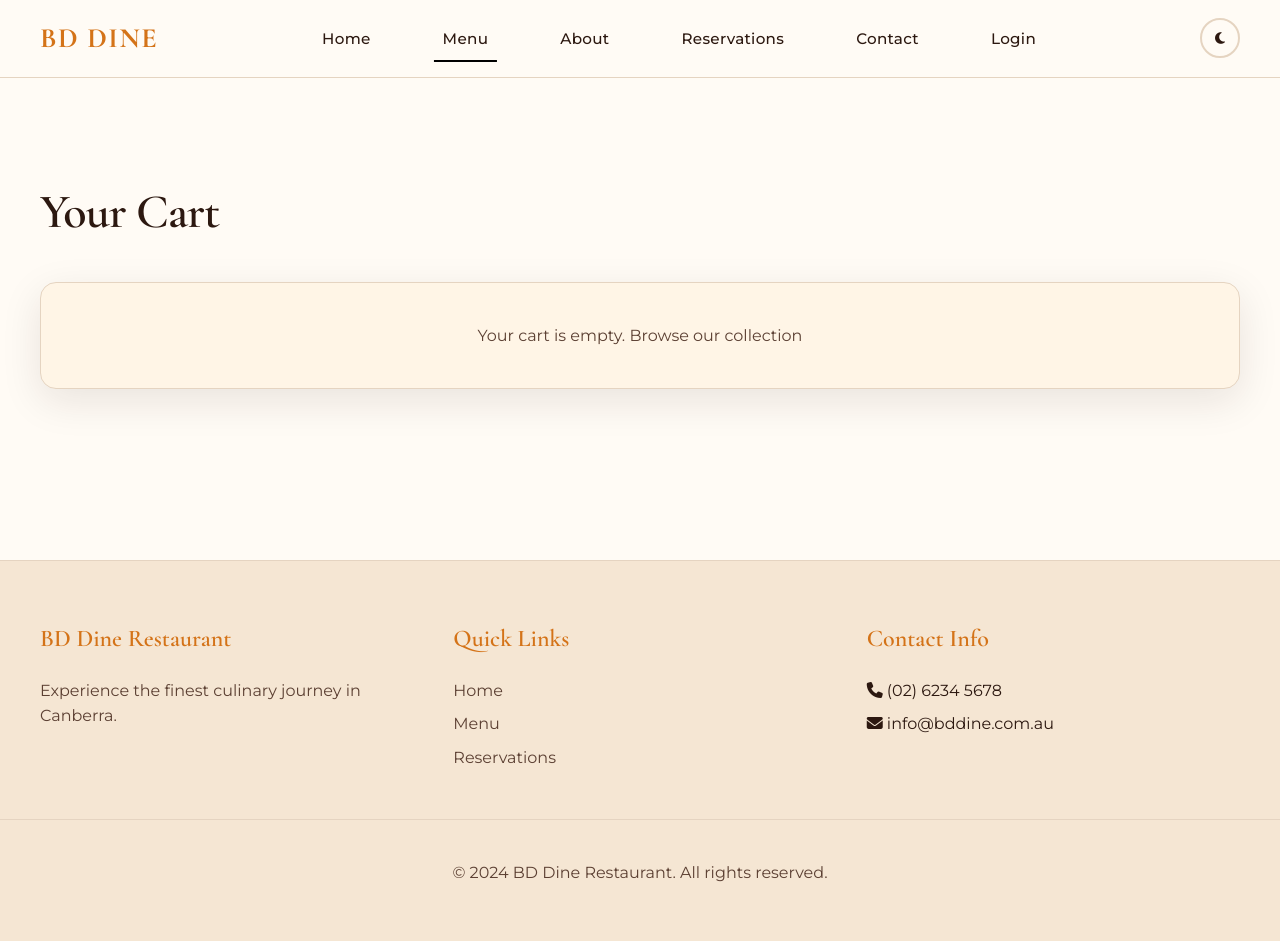
After one commit to tshogay55-a11y/secure-restaurant-ordering-and-table-management-system, a PHP site: page /secure-restaurant-ordering-and-table-management-system/cart.html in a window 1280 px wide. The commit adds this page. Run offline with PHP 8.4, Linux system fonts and the light colour scheme.

Commit message:
commit on tsendu-frontend

```diff
--- a/bd-dine/api/admin-login.php
+++ b/bd-dine/api/admin-login.php
@@ -36,4 +36,4 @@ try {
     error_log("Admin Login API Error: " . $e->getMessage());
     echo json_encode(['success' => false, 'message' => 'System error. Please try again.']);
 }
-?>
+<?
--- a/bd-dine/api/booking.php
+++ b/bd-dine/api/booking.php
@@ -132,4 +132,3 @@ try {
     error_log("Booking API Error: " . $e->getMessage());
     echo json_encode(['success' => false, 'message' => 'System error. Please try again.']);
 }
-?>
--- a/bd-dine/api/check-session.php
+++ b/bd-dine/api/check-session.php
@@ -39,4 +39,3 @@ try {
     error_log("Session Check API Error: " . $e->getMessage());
     echo json_encode(['valid' => false, 'message' => 'System error']);
 }
-?>
--- a/bd-dine/api/login.php
+++ b/bd-dine/api/login.php
@@ -57,4 +57,3 @@ try {
         'message' => 'System error. Please try again later.'
     ]);
 }
-?>
--- a/bd-dine/api/logout.php
+++ b/bd-dine/api/logout.php
@@ -32,4 +32,3 @@ try {
     error_log("Logout API Error: " . $e->getMessage());
     echo json_encode(['success' => false, 'message' => 'System error']);
 }
-?>
--- a/bd-dine/api/register.php
+++ b/bd-dine/api/register.php
@@ -39,4 +39,3 @@ try {
     error_log("Registration API Error: " . $e->getMessage());
     echo json_encode(['success' => false, 'message' => 'System error. Please try again.']);
 }
-?>
--- a/bd-dine/api/verify-2fa.php
+++ b/bd-dine/api/verify-2fa.php
@@ -42,4 +42,3 @@ try {
     error_log("2FA Verification API Error: " . $e->getMessage());
     echo json_encode(['success' => false, 'message' => 'System error. Please try again.']);
 }
-?>
--- /dev/null
+++ b/bd-dine/cart.html
@@ -0,0 +1,114 @@
+<!DOCTYPE html>
+<html lang="en">
+<head>
+    <meta charset="UTF-8">
+    <meta name="viewport" content="width=device-width, initial-scale=1.0">
+    <title>Cart | BD Dine Restaurant</title>
+    <link rel="stylesheet" href="css/style.css">
+    <link rel="stylesheet" href="https://cdnjs.cloudflare.com/ajax/libs/font-awesome/6.4.0/css/all.min.css">
+</head>
+<body>
+    <!-- Navigation -->
+    <nav class="navbar">
+        <div class="nav-container">
+            <a href="index.html" class="nav-logo">BD DINE</a>
+
+            <ul class="nav-menu">
+                <li><a href="index.html" class="nav-link">Home</a></li>
+                <li><a href="menu.html" class="nav-link active">Menu</a></li>
+                <li><a href="about.html" class="nav-link">About</a></li>
+                <li><a href="booking.html" class="nav-link">Reservations</a></li>
+                <li><a href="contact.html" class="nav-link">Contact</a></li>
+                <li><a href="login.html" class="nav-link">Login</a></li>
+            </ul>
+
+            <button id="theme-toggle" class="theme-toggle">
+                <i class="fas fa-moon"></i>
+            </button>
+        </div>
+    </nav>
+
+    <!-- Cart Section -->
+    <section class="section cart-section">
+        <div class="container">
+            <h1 class="cart-heading">Your Cart</h1>
+
+            <div id="emptyCartMessage" class="cart-empty-box" style="display:none;">
+                Your cart is empty. Browse our collection
+            </div>
+
+            <div id="cartContent" class="cart-layout" style="display:none;">
+                <div class="cart-items-box">
+                    <ul id="cartItemsPage" class="cart-items-list"></ul>
+                </div>
+
+                <aside class="cart-summary-box">
+                    <h3>Summary</h3>
+                    <p class="cart-total-text">Total: $<span id="cartTotalPage">0.00</span></p>
+                    <a href="payment.html" class="btn btn-primary">Checkout</a>
+                </aside>
+            </div>
+        </div>
+    </section>
+
+    <!-- Footer -->
+    <footer class="footer">
+        <div class="footer-content">
+            <div class="footer-section">
+                <h4>BD Dine Restaurant</h4>
+                <p>Experience the finest culinary journey in Canberra.</p>
+            </div>
+
+            <div class="footer-section">
+                <h4>Quick Links</h4>
+                <ul class="footer-links">
+                    <li><a href="index.html">Home</a></li>
+                    <li><a href="menu.html">Menu</a></li>
+                    <li><a href="booking.html">Reservations</a></li>
+                </ul>
+            </div>
+
+            <div class="footer-section">
+                <h4>Contact Info</h4>
+                <ul class="footer-links">
+                    <li><i class="fas fa-phone"></i> (02) 6234 5678</li>
+                    <li><i class="fas fa-envelope"></i> info@bddine.com.au</li>
+                </ul>
+            </div>
+        </div>
+
+        <div class="footer-bottom">
+            <p>&copy; 2024 BD Dine Restaurant. All rights reserved.</p>
+        </div>
+    </footer>
+
+    <script src="js/main.js"></script>
+    <script>
+        const cart = JSON.parse(localStorage.getItem("cart")) || [];
+        const cartItemsPage = document.getElementById("cartItemsPage");
+        const cartTotalPage = document.getElementById("cartTotalPage");
+        const emptyCartMessage = document.getElementById("emptyCartMessage");
+        const cartContent = document.getElementById("cartContent");
+
+        if (cart.length === 0) {
+            emptyCartMessage.style.display = "block";
+        } else {
+            cartContent.style.display = "grid";
+
+            let total = 0;
+            cart.forEach(item => {
+                const li = document.createElement("li");
+                li.className = "cart-item-row";
+                li.innerHTML = `
+                    <span>${item.name}</span>
+                    <span>$${Number(item.price).toFixed(2)}</span>
+                `;
+                cartItemsPage.appendChild(li);
+                total += Number(item.price);
+            });
+
+            cartTotalPage.textContent = total.toFixed(2);
+        }
+    </script>
+</body>
+</html>
--- a/bd-dine/config/database.php
+++ b/bd-dine/config/database.php
@@ -96,7 +96,7 @@ define('LOGIN_LOCKOUT_TIME', 900); // 15 minutes
 
 // Application
 define('SITE_NAME', 'BD Dine Restaurant');
-define('SITE_URL', 'http://localhost/bd-dine-restaurant');
+define('SITE_URL', 'http://localhost/secure-restaurant-ordering-and-table-management-system/bd-dine/');
 define('CURRENCY', 'AUD');
 define('TIMEZONE', 'Australia/Canberra');
 
@@ -134,7 +134,5 @@ ini_set('error_log', LOG_PATH . 'php_errors.log');
 // Session configuration
 ini_set('session.cookie_httponly', 1);
 ini_set('session.use_only_cookies', 1);
-ini_set('session.cookie_secure', 1); // Enable in production with HTTPS
+ini_set('session.cookie_secure', 0); // Enable in production with HTTPS
 ini_set('session.cookie_samesite', 'Strict');
-
-?>
--- a/bd-dine/css/style.css
+++ b/bd-dine/css/style.css
@@ -15,7 +15,7 @@
     --text-primary: #2C1810;
     --text-secondary: #5C4033;
     --text-muted: #8B7355;
-    --accent-primary: #D4731 8;
+    --accent-primary: #D47318;
     --accent-secondary: #B85C0F;
     --accent-tertiary: #E8A871;
     --success: #4A7C59;
@@ -548,6 +548,70 @@ a:hover {
     animation: slideInLeft 0.8s ease-out;
 }
 
+/* Cart Page */
+.cart-section {
+    padding-top: 120px;
+    min-height: 70vh;
+}
+
+.cart-heading {
+    font-size: 3rem;
+    margin-bottom: var(--spacing-lg);
+    color: var(--text-primary);
+}
+
+.cart-empty-box {
+    background: var(--bg-secondary);
+    border: 1px solid var(--border-color);
+    border-radius: var(--radius-lg);
+    padding: var(--spacing-lg);
+    text-align: center;
+    color: var(--text-secondary);
+    box-shadow: 0 12px 40px var(--shadow);
+}
+
+.cart-layout {
+    display: grid;
+    grid-template-columns: 2fr 1fr;
+    gap: var(--spacing-lg);
+    align-items: start;
+}
+
+.cart-items-box,
+.cart-summary-box {
+    background: var(--bg-secondary);
+    border: 1px solid var(--border-color);
+    border-radius: var(--radius-lg);
+    padding: var(--spacing-lg);
+    box-shadow: 0 12px 40px var(--shadow);
+}
+
+.cart-items-list {
+    list-style: none;
+    padding: 0;
+    margin: 0;
+}
+
+.cart-item-row {
+    display: flex;
+    justify-content: space-between;
+    align-items: center;
+    padding: var(--spacing-sm) 0;
+    border-bottom: 1px solid var(--border-color);
+    color: var(--text-primary);
+}
+
+.cart-item-row:last-child {
+    border-bottom: none;
+}
+
+.cart-total-text {
+    font-size: 1.25rem;
+    font-weight: 700;
+    color: var(--accent-primary);
+    margin: var(--spacing-md) 0;
+}
+
 /* Responsive Design */
 @media (max-width: 1024px) {
     h1 { font-size: 3rem; }
@@ -589,6 +653,17 @@ a:hover {
     }
 }
 
+@media (max-width: 768px) {
+    .cart-layout {
+        grid-template-columns: 1fr;
+    }
+
+    .cart-summary {
+        position: static;
+        top: auto;
+    }
+}
+
 /* Utility Classes */
 .text-center { text-align: center; }
 .text-left { text-align: left; }
@@ -620,3 +695,17 @@ a:hover {
 .gap-2 { gap: var(--spacing-sm); }
 .gap-3 { gap: var(--spacing-md); }
 .gap-4 { gap: var(--spacing-lg); }
+
+.login-status-box {
+    text-align: center;
+    padding: var(--spacing-xl);
+    background: var(--bg-secondary);
+    border-radius: var(--radius-lg);
+    box-shadow: 0 12px 40px var(--shadow);
+    margin-bottom: var(--spacing-lg);
+}
+
+.login-status-box h3 {
+    margin-bottom: var(--spacing-sm);
+    color: var(--text-primary);
+}
--- a/bd-dine/includes/security.php
+++ b/bd-dine/includes/security.php
@@ -364,6 +364,4 @@ class Security {
 
         return $_SESSION['csrf_token'];
     }
-}
-
-?>
+    }
--- a/bd-dine/js/main.js
+++ b/bd-dine/js/main.js
@@ -35,7 +35,7 @@ const themeToggle = {
 
 // API Helper
 const API = {
-    baseURL: '/bd-dine-restaurant/api',
+    baseURL: '/secure-restaurant-ordering-and-table-management-system/bd-dine/api',
 
     async request(endpoint, options = {}) {
         const url = `${this.baseURL}/${endpoint}`;
@@ -124,12 +124,12 @@ const FormValidator = {
 // Registration Handler
 const Registration = {
     async submit(formData) {
-        try {
-            localStorage.setItem('demoUser', JSON.stringify(formData));
-            return { success: true, message: 'Registration successful!' };
-        } catch (error) {
-            return { success: false, message: 'Registration failed. Please try again.' };
-        }
+    try {
+        const response = await API.post('register.php', formData);
+        return response;
+    } catch (error) {
+        return { success: false, message: 'Registration failed. Please try again.' };
+    }
     },
 
     init() {
@@ -198,25 +198,32 @@ const Login = {
     userId: null,
     adminId: null,
 
+    async checkIfAlreadyLoggedIn() {
+        try {
+            const result = await API.get('check-session.php');
+            if (result.valid) {
+                const statusBox = document.getElementById('already-logged-in-box');
+                const form = document.getElementById('login-form');
+
+                if (statusBox) {
+                    statusBox.style.display = 'block';
+                }
+
+                if (form) {
+                    form.style.display = 'none';
+                }
+            }
+        } catch (error) {
+            console.error('Session check failed:', error);
+        }
+    },
+
     async authenticateStep1(credentials) {
     try {
-        const savedUser = JSON.parse(localStorage.getItem('demoUser'));
-
-        if (!savedUser) {
-            return { success: false, message: 'No registered user found. Please register first.' };
-        }
-
-        if (
-            credentials.email === savedUser.email &&
-            credentials.password === savedUser.password
-        ) {
-            this.userId = 1;
-            return { success: true, requires_2fa: false, message: 'Login successful!' };
-        } else {
-            return { success: false, message: 'Invalid email or password.' };
-        }
+        const response = await API.post('login.php', credentials);
+        return response;
     } catch (error) {
-        return { success: false, message: 'Authentication failed. Please try again.' };
+    return { success: false, message: 'Authentication failed. Please try again.' };
     }
 },
 
@@ -244,6 +251,8 @@ const Login = {
     init() {
         const form = document.getElementById('login-form');
         if (!form) return;
+
+        this.checkIfAlreadyLoggedIn();
 
         form.addEventListener('submit', async (e) => {
             e.preventDefault();
@@ -273,7 +282,7 @@ const Login = {
                 } else {
                     alert(result.message || 'Login failed. Please try again.');
                     submitBtn.disabled = false;
-                    submitBtn.textContent = 'Login';
+                    submitBtn.innerHTML = 'Login <i class="fas fa-arrow-right"></i>';
                 }
 
             } else if (this.currentStep === 2) {
@@ -436,3 +445,14 @@ document.addEventListener('DOMContentLoaded', () => {
 window.API = API;
 window.FormValidator = FormValidator;
 window.Session = Session;
+
+// ===== CART MENU TOGGLE =====
+const menuToggle = document.getElementById("cart-menu-toggle");
+const dropdown = document.getElementById("cart-menu-dropdown");
+
+if (menuToggle && dropdown) {
+    menuToggle.addEventListener("click", () => {
+        dropdown.style.display =
+            dropdown.style.display === "none" ? "block" : "none";
+    });
+}
```
Also changed, not shown: bd-dine/customer-dashboard.html (+6 -3 lines), bd-dine/includes/auth.php (+32 -15 lines), bd-dine/includes/encryption.php (+10 -0 lines), bd-dine/login.html (+12 -1 lines), bd-dine/menu.html (+58 -12 lines), 2 other files.
